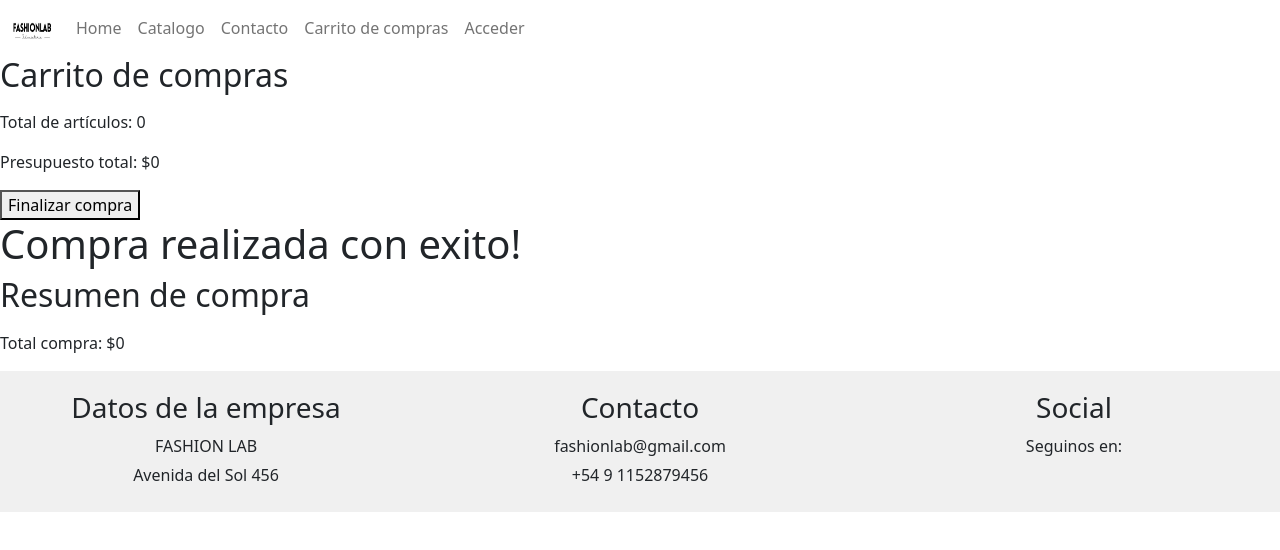
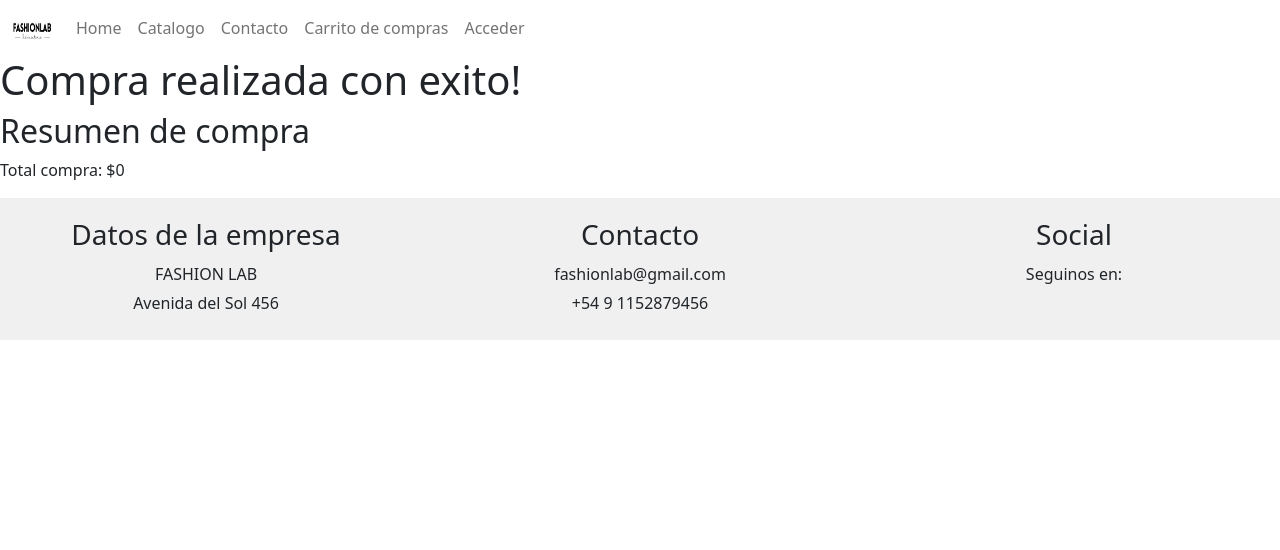
Before and after one commit to valenciajoel/proyecto-pnt2, a Vue app in the folder tienda-nube/: page /Carrito in a window 1280 px wide. Both pictures are taken after a click on the button "Finalizar compra". Shown: the top 550 px of the page. Built offline with nearby package versions, Linux system fonts and the light colour scheme.

Commit message:
Finalización compra con vista

```diff
--- a/tienda-nube/src/components/Cart.vue
+++ b/tienda-nube/src/components/Cart.vue
@@ -1,5 +1,6 @@
 <template>
   <div>
+    <div v-if="!cartStore.showSummary">
       <h2>Carrito de compras</h2>
       <ul>
         <li v-for="item in cart" :key="item.id">
@@ -11,20 +12,21 @@
       </ul>
       <p>Total de artículos: {{ cartItemsCount }}</p>
       <p>Presupuesto total: {{ getTotalBudget() }}</p>
-  </div>
 
       <button @click="checkout">Finalizar compra</button>
-
+    </div>
     <div v-if="this.cartStore.showSummary">
       <h1>Compra realizada con exito!</h1>
       <h2>Resumen de compra</h2>
+
+      <p>Total compra: {{ getTotalBudget() }}</p>
       <ul>
         <li v-for="item in cart" :key="item.id">
           {{ item.name }} - ${{ item.price }} - Cantidad: {{ item.cantidad }} -
           Total: ${{ item.cantidad * item.price }}
         </li>
       </ul>
-    <p>Total compra: {{ getTotalBudget() }}</p>
+    </div>
   </div>
 </template>
 
@@ -64,7 +66,7 @@ export default {
     },
     checkout() {
       this.cartStore.showSummary = true;
-      this.cartStore.clearCart();
+      /* this.cartStore.clearCart(); */
     },
   },
 };
```
Lines whose indentation alone changed are shown as unchanged.
